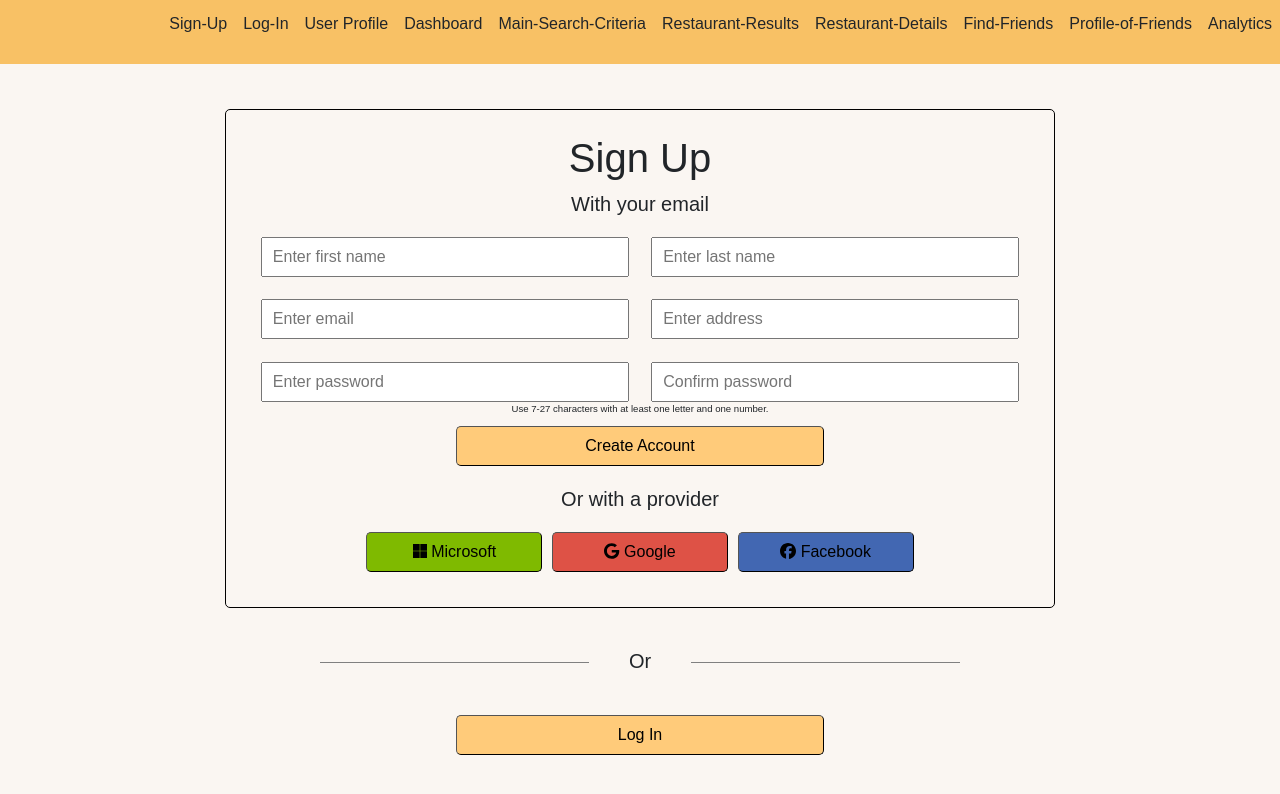
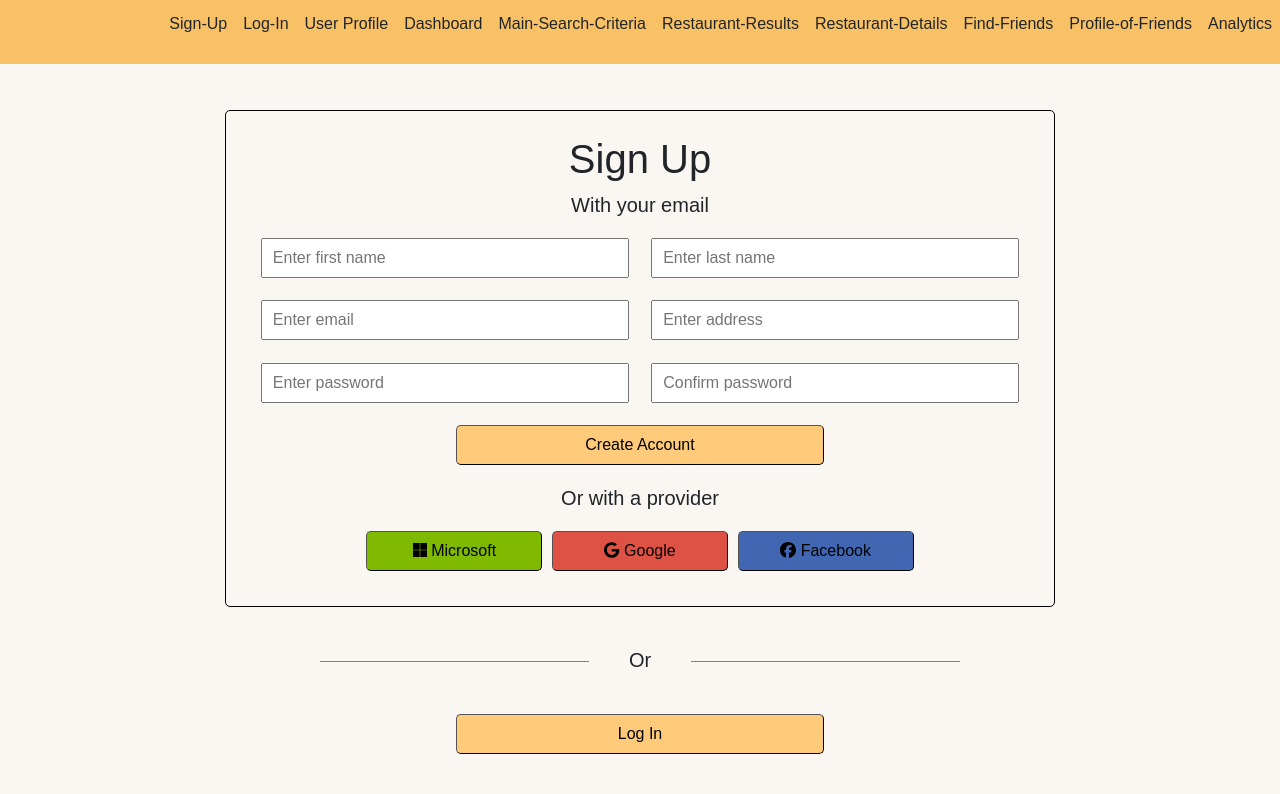
Before and after one commit to jinhohl2/Novus-J-Mate-Restaurant, a React (Create React App) app: page /sign-up in a window 1280 px wide. Shown: the top 794 px of the page. Built offline with nearby package versions, Linux system fonts and the light colour scheme; no server answers.

Commit message:
Remove password instructions

```diff
--- a/src/Front-End/pages/02_sign_up.tsx
+++ b/src/Front-End/pages/02_sign_up.tsx
@@ -155,7 +155,6 @@ function SignUpView() {
                                         <input type="password" name="confirm-password" onChange={handleInputChange}
                                             value={confirmPassword} placeholder="Confirm password" />
                                     </div>
-                                    <h6>Use 7-27 characters with at least one letter and one number. </h6>
                                     <input type="submit" value="Create Account" id="sign-up-submit"/>
                                 </form>
                             </fieldset>
--- a/src/Front-End/scss/App.scss
+++ b/src/Front-End/scss/App.scss
@@ -316,12 +316,6 @@ body {
 
                     #sign-up-submit:hover {
                         filter: brightness(110%);
-                    }
-                }
-
-                #password-row {
-                    input {
-                        margin-bottom: 0.1em;
                     }
                 }
             }
```
